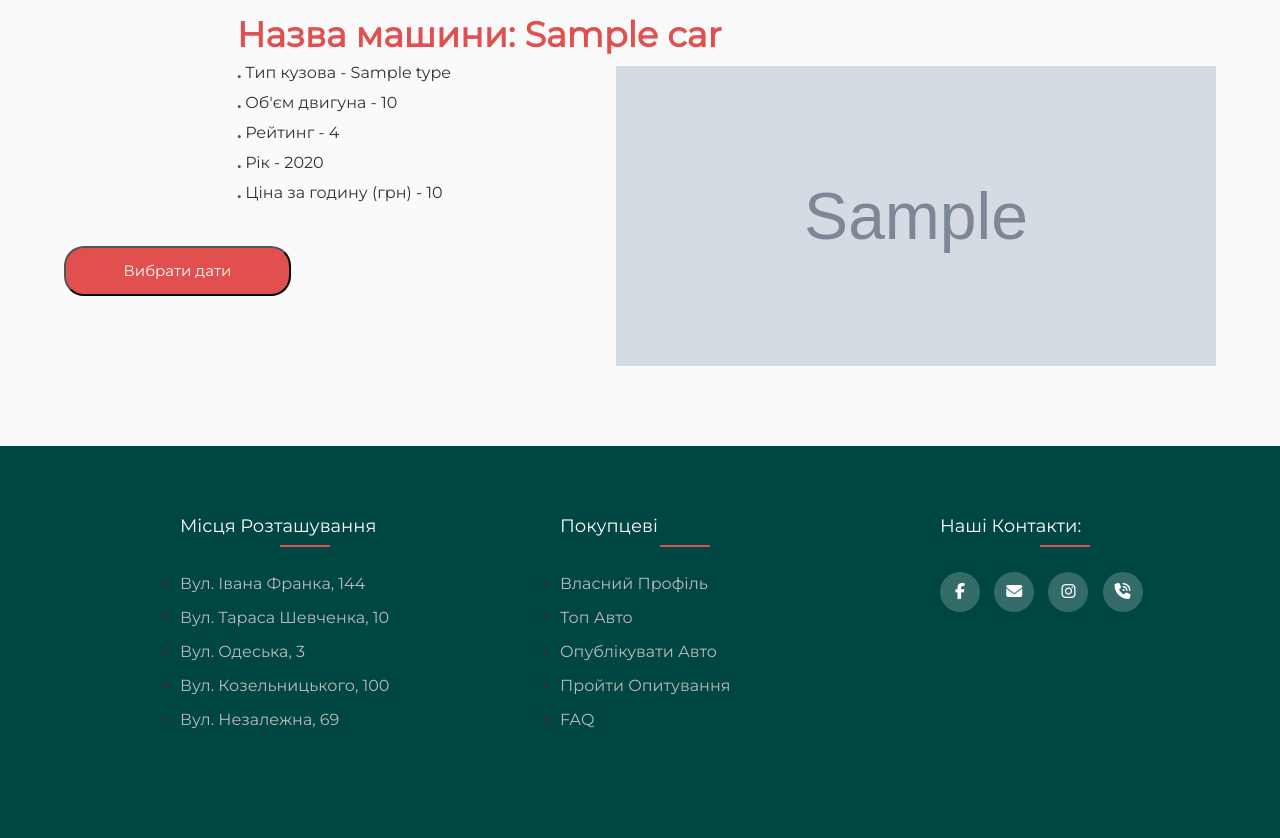
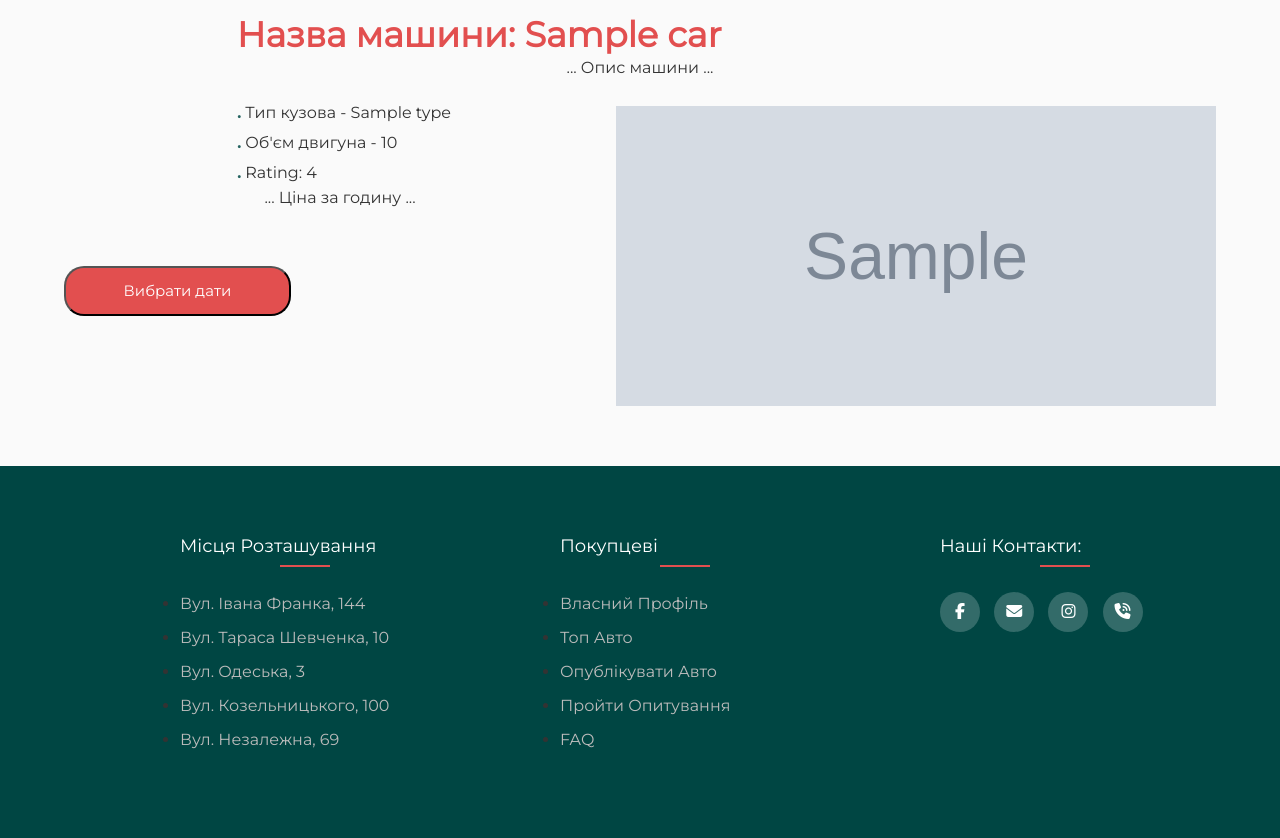
Before and after one commit to bilyi1andrii/Carsharing, a Python web app: template flaskblog/templates/carpage.html in a window 1280 px wide. Shown: the part 66-904 px from the top of the page. Before the commit the page ends 795 px from the top, so only its background shows below. Run offline with Jinja, Linux system fonts and the light colour scheme; the template is opened without the code that fills it: most values are stand-ins (such as "Sample title", 1, 10 or a date in 2020); grey boxes marked "Sample" are stand-in pictures; some libraries are stand-ins or nearby versions.

Commit message:
Add files via upload

```diff
--- a/flaskblog/templates/carpage.html
+++ b/flaskblog/templates/carpage.html
@@ -2,15 +2,16 @@
 {% block content %}
     <div class="main3">
         <h2 class="hesik">Назва машини: {{car.carname}} </h2>
+        <p> ... Опис машини ...</p>
             <img class="phot" src="{{ url_for('static', filename='car_pics/' + car.image_file)  }}" alt="Фотографія">
         <div class="phrase">
             <span class="dot">.</span> Тип кузова - {{car.type}} <br>
             <span class="dot">.</span> Об'єм двигуна - {{car.engine_capacity}} <br>
-            <span class="dot">.</span> Рейтинг - {{car.rating}} <br>
-            <span class="dot">.</span> Рік - {{car.year}} <br>
-            <span class="dot">.</span> Ціна за годину (грн) - {{car.price_per_hour}} <br>
+            <span class="dot">.</span> Rating: {{car.rating}} <br>
         </div>
+        <p>... Ціна за годину ...</p>
     </div>
-    <button class="red-button">Вибрати дати</button>
-
+    <form action="{{ url_for('calendar') }}" method="get">
+        <button class="red-button" type="submit">Вибрати дати</button>
+    </form>
 {% endblock content %}
```
